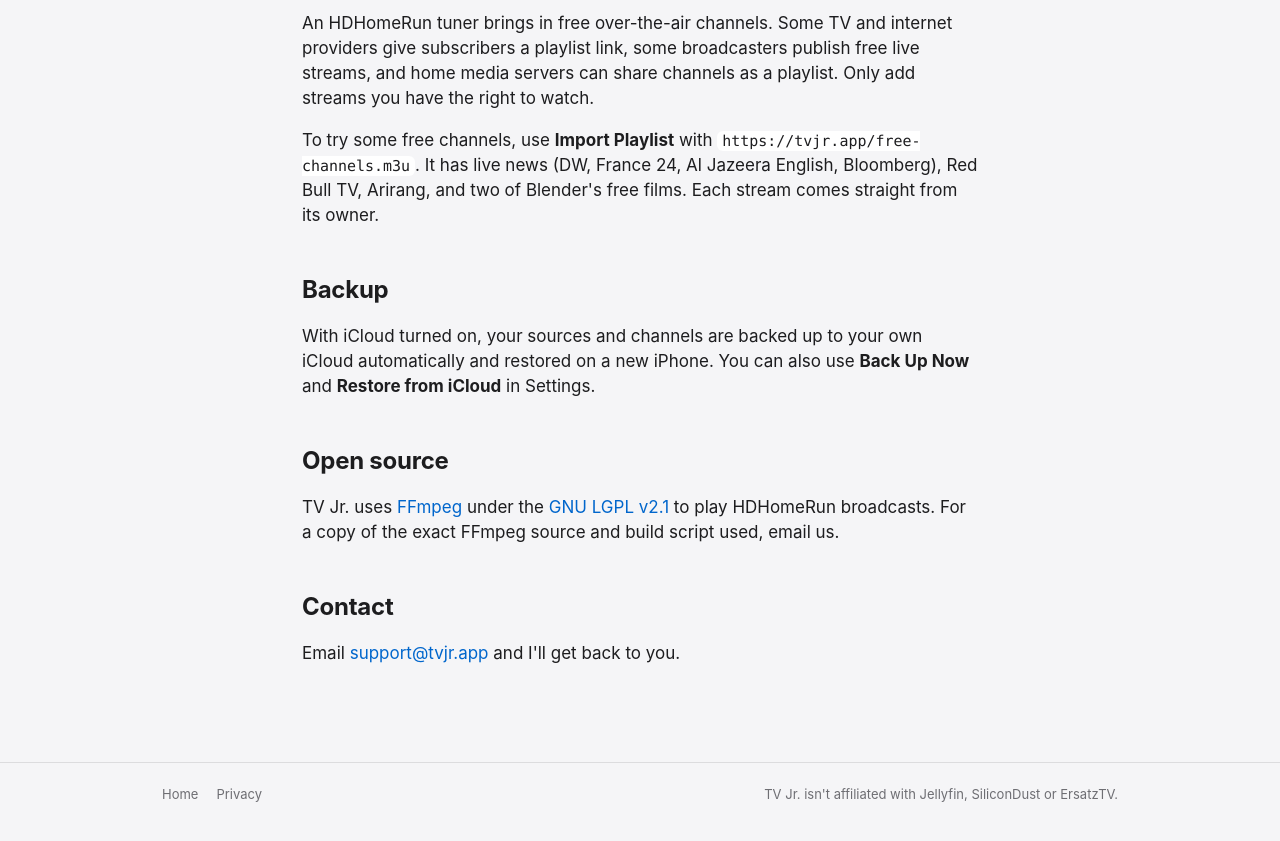
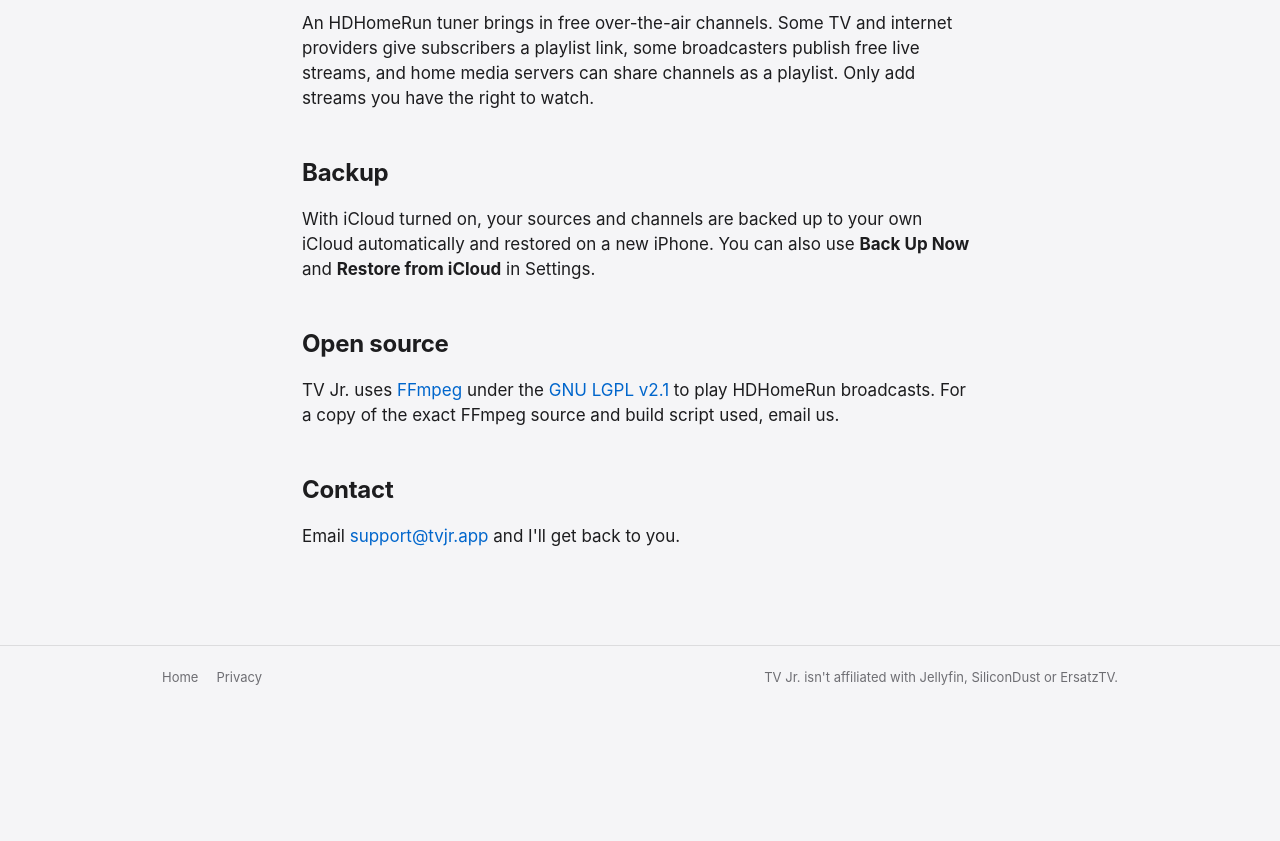
Before and after one commit to bpmarkowitz/tvjr-site, a plain HTML site: page support.html in a window 1280 px wide. Shown: the part 2280-3121 px from the top of the page. After the commit the page ends 3008 px from the top, so only its background shows below. Drawn offline with Linux system fonts and the light colour scheme.

Commit message:
Support: hide the free channels link for now
Co-Authored-By: Claude Opus 5.5 <noreply@anthropic.com>

```diff
--- a/support.html
+++ b/support.html
@@ -65,7 +65,6 @@
 
     <h2>Where do I find streams?</h2>
     <p>An HDHomeRun tuner brings in free over-the-air channels. Some TV and internet providers give subscribers a playlist link, some broadcasters publish free live streams, and home media servers can share channels as a playlist. Only add streams you have the right to watch.</p>
-    <p>To try some free channels, use <strong>Import Playlist</strong> with <code>https://tvjr.app/free-channels.m3u</code>. It has live news (DW, France 24, Al Jazeera English, Bloomberg), Red Bull TV, Arirang, and two of Blender's free films. Each stream comes straight from its owner.</p>
 
     <h2>Backup</h2>
     <p>With iCloud turned on, your sources and channels are backed up to your own iCloud automatically and restored on a new iPhone. You can also use <strong>Back Up Now</strong> and <strong>Restore from iCloud</strong> in Settings.</p>
```
